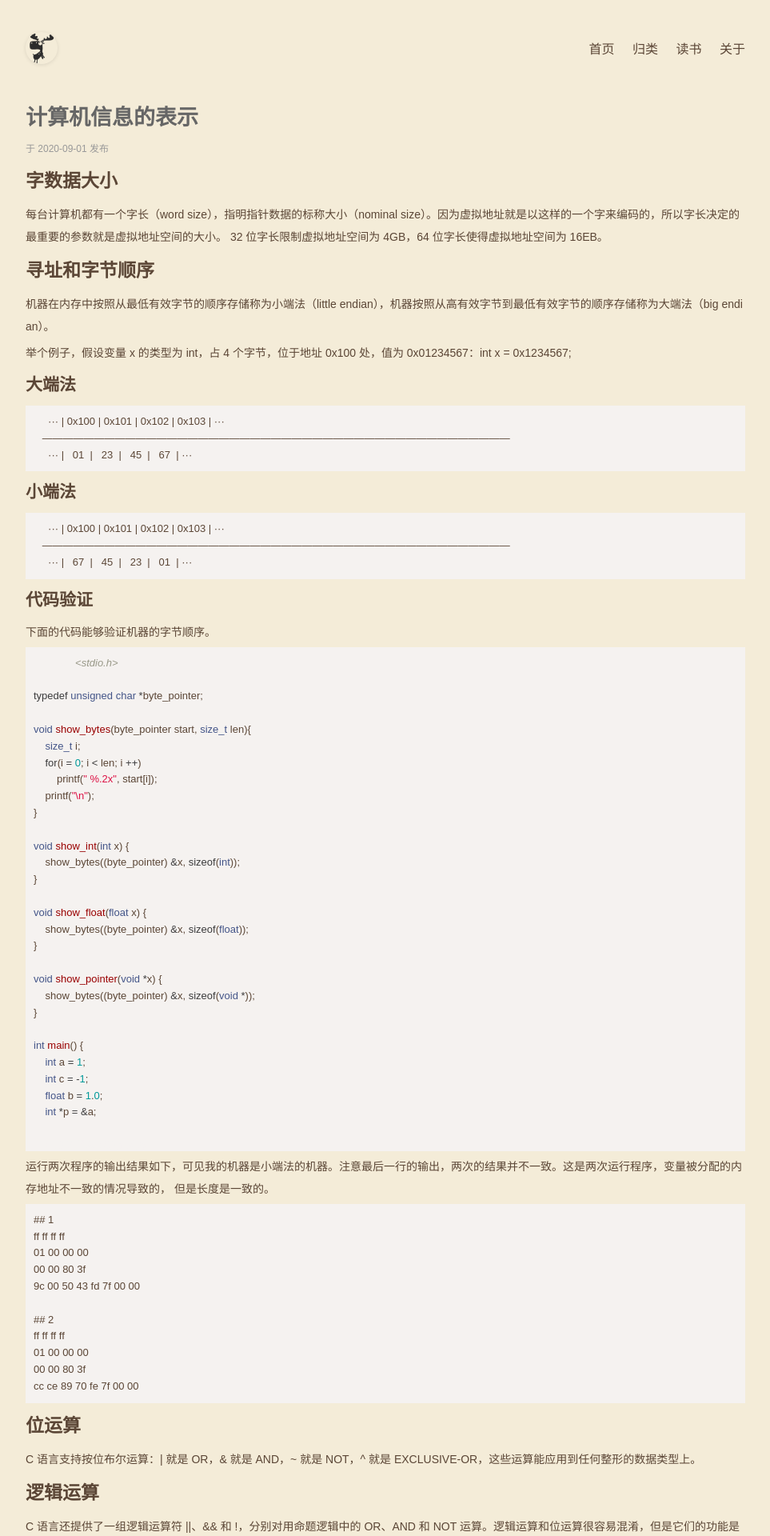
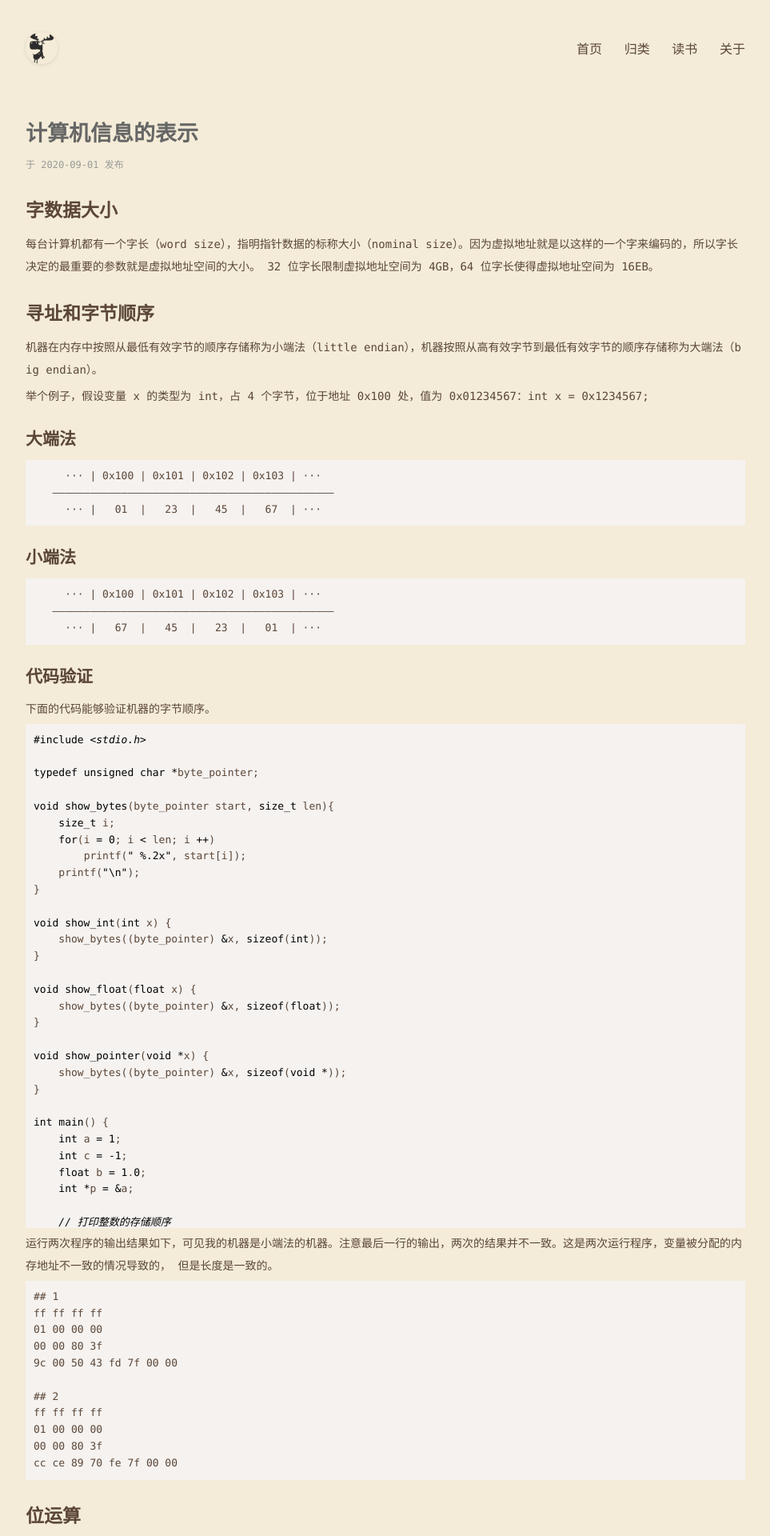
Before and after one commit to Suomea/Suomea.github.io, a Jekyll site: the page built from _posts/2020-09-01-计算机信息的表示.md, in a window 1280 px wide. Shown: the top 1920 px of the page at 80% size, without its empty margins (158-1121 px from the left). Built offline with Jekyll 4.4.1, drawn with Linux system fonts in a browser that asks for light colours; some web fonts are replaced.

Commit message:
:tada: 更新样式。

```diff
--- a/static/css/common.css
+++ b/static/css/common.css
@@ -13,7 +13,7 @@ html {
   text-size-adjust: 100%;
   -webkit-font-smoothing: antialiased;
   -moz-osx-font-smoothing: grayscale;
-  font-family: 'STSong', 'Consola', 'Microsoft YaHei', 'PingFang SC', 'Hiragino Sans GB', 'WenQuanYi Micro Hei', sans-serif;
+  font-family: 'Consolas', 'STSong', 'Microsoft YaHei', 'PingFang SC', 'Hiragino Sans GB', 'WenQuanYi Micro Hei', sans-serif;
 }
 body {
   max-width: 900px;
--- a/static/css/highlight.css
+++ b/static/css/highlight.css
@@ -1,188 +1,190 @@
 .highlight table td { padding: 5px; }
-.highlight table pre { margin: 0; }
+.highlight table pre {
+    margin: 0;
+}
 .highlight .cm {
-    color: #f5f2f0;
+    color: #000000;
     font-style: italic;
 }
 .highlight .cp {
-    color: #f5f2f0;
+    color: #000000;
 }
 .highlight .c1 {
-    color: #f5f2f0;
+    color: #000000;
     font-style: italic;
 }
 .highlight .cs {
-    color: #f5f2f0;
+    color: #000000;
     font-style: italic;
 }
 .highlight .c, .highlight .ch, .highlight .cd, .highlight .cpf {
-    color: #999988;
+    color: #000000;
     font-style: italic;
 }
 .highlight .err {
-    color: #a61717;
+    color: #000000;
     background-color: #999999;
 }
 .highlight .gd {
-    color: #3b3b3c;
+    color: #000000;
     background-color: #999999;
 }
 .highlight .ge {
-    color: #3b3b3c;
+    color: #000000;
 }
 .highlight .gr {
-    color: #aa0000;
+    color: #000000;
 }
 .highlight .gh {
-    color: #999999;
+    color: #000000;
 }
 .highlight .gi {
-    color: #3b3b3c;
+    color: #000000;
     background-color: #f5f2f0;
 }
 .highlight .go {
-    color: #888888;
+    color: #000000;
 }
 .highlight .gp {
-    color: #555555;
+    color: #000000;
 }
 .highlight .gu {
-    color: #f5f2f0;
+    color: #000000;
 }
 .highlight .gt {
-    color: #aa0000;
+    color: #000000;
 }
 .highlight .kc {
-    color: #3b3b3c;
+    color: #000000;
 }
 .highlight .kd {
-    color: #3b3b3c;
+    color: #000000;
 }
 .highlight .kn {
-    color: #3b3b3c;
+    color: #000000;
 }
 .highlight .kp {
-    color: #3b3b3c;
+    color: #000000;
 }
 .highlight .kr {
-    color: #3b3b3c;
+    color: #000000;
 }
 .highlight .kt {
-    color: #445588;
+    color: #000000;
 }
 .highlight .k, .highlight .kv {
-    color: #3b3b3c;
+    color: #000000;
 }
 .highlight .mf {
-    color: #009999;
+    color: #000000;
 }
 .highlight .mh {
-    color: #009999;
+    color: #000000;
 }
 .highlight .il {
-    color: #009999;
+    color: #000000;
 }
 .highlight .mi {
-    color: #009999;
+    color: #000000;
 }
 .highlight .mo {
-    color: #009999;
+    color: #000000;
 }
 .highlight .m, .highlight .mb, .highlight .mx {
-    color: #009999;
+    color: #000000;
 }
 .highlight .sb {
-    color: #d14;
+    color: #000000;
 }
 .highlight .sc {
-    color: #d14;
+    color: #000000;
 }
 .highlight .sd {
-    color: #d14;
+    color: #000000;
 }
 .highlight .s2 {
-    color: #d14;
+    color: #000000;
 }
 .highlight .se {
-    color: #d14;
+    color: #000000;
 }
 .highlight .sh {
-    color: #d14;
+    color: #000000;
 }
 .highlight .si {
-    color: #d14;
+    color: #000000;
 }
 .highlight .sx {
-    color: #d14;
+    color: #000000;
 }
 .highlight .sr {
-    color: #009926;
+    color: #000000;
 }
 .highlight .s1 {
-    color: #d14;
+    color: #000000;
 }
 .highlight .ss {
-    color: #990073;
+    color: #000000;
 }
 .highlight .s, .highlight .sa, .highlight .dl {
-    color: #d14;
+    color: #000000;
 }
 .highlight .na {
-    color: #008080;
+    color: #000000;
 }
 .highlight .bp {
-    color: #f5f2f0;
+    color: #000000;
 }
 .highlight .nb {
-    color: #0086B3;
+    color: #000000;
 }
 .highlight .nc {
-    color: #445588;
+    color: #000000;
 }
 .highlight .no {
-    color: #008080;
+    color: #000000;
 }
 .highlight .nd {
-    color: #3c5d5d;
+    color: #000000;
 }
 .highlight .ni {
-    color: #800080;
+    color: #000000;
 }
 .highlight .ne {
-    color: #990000;
+    color: #000000;
 }
 .highlight .nf, .highlight .fm {
-    color: #990000;
+    color: #000000;
 }
 .highlight .nl {
-    color: #990000;
+    color: #000000;
 }
 .highlight .nn {
-    color: #555555;
+    color: #000000;
 }
 .highlight .nt {
-    color: #000080;
+    color: #000000;
 }
 .highlight .vc {
-    color: #008080;
+    color: #000000;
 }
 .highlight .vg {
-    color: #008080;
+    color: #000000;
 }
 .highlight .vi {
-    color: #008080;
+    color: #000000;
 }
 .highlight .nv, .highlight .vm {
-    color: #008080;
+    color: #000000;
 }
 .highlight .ow {
-    color: #3b3b3c;
+    color: #000000;
 }
 .highlight .o {
-    color: #3b3b3c;
+    color: #000000;
 }
 .highlight .w {
-    color: #f5f2f0;
+    color: #000000;
 }
 .highlight {
     background-color: #f5f2f0;
--- a/static/css/post.css
+++ b/static/css/post.css
@@ -21,26 +21,32 @@
 }
 
 .page-post h1 {
+  padding-top: 20px;
   font-size: 25px;
   font-weight: bold;
 }
 .page-post h2 {
+  padding-top: 17px;
   font-size: 23px;
   font-weight: bold;
 }
 .page-post h3 {
+  padding-top: 14px;
   font-size: 21px;
   font-weight: bold;
 }
 .page-post h4 {
+  padding-top: 11px;
   font-size: 19px;
   font-weight: bold;
 }
 .page-post h5 {
+  padding-top: 8px;
   font-size: 17px;
   font-weight: bold;
 }
 .page-post h6 {
+  padding-top: 5px;
   font-size: 15px;
   font-weight: bold;
 }
```
